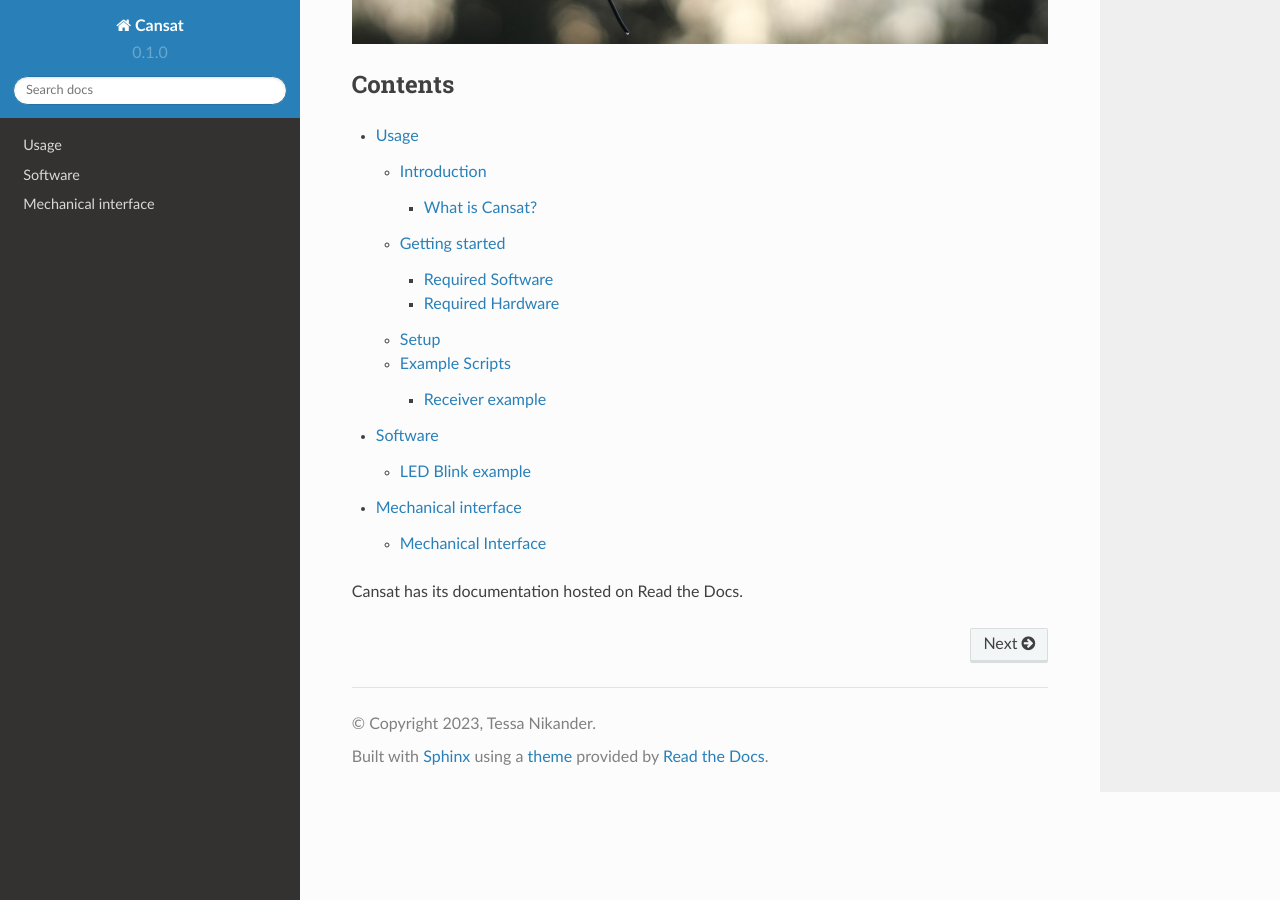
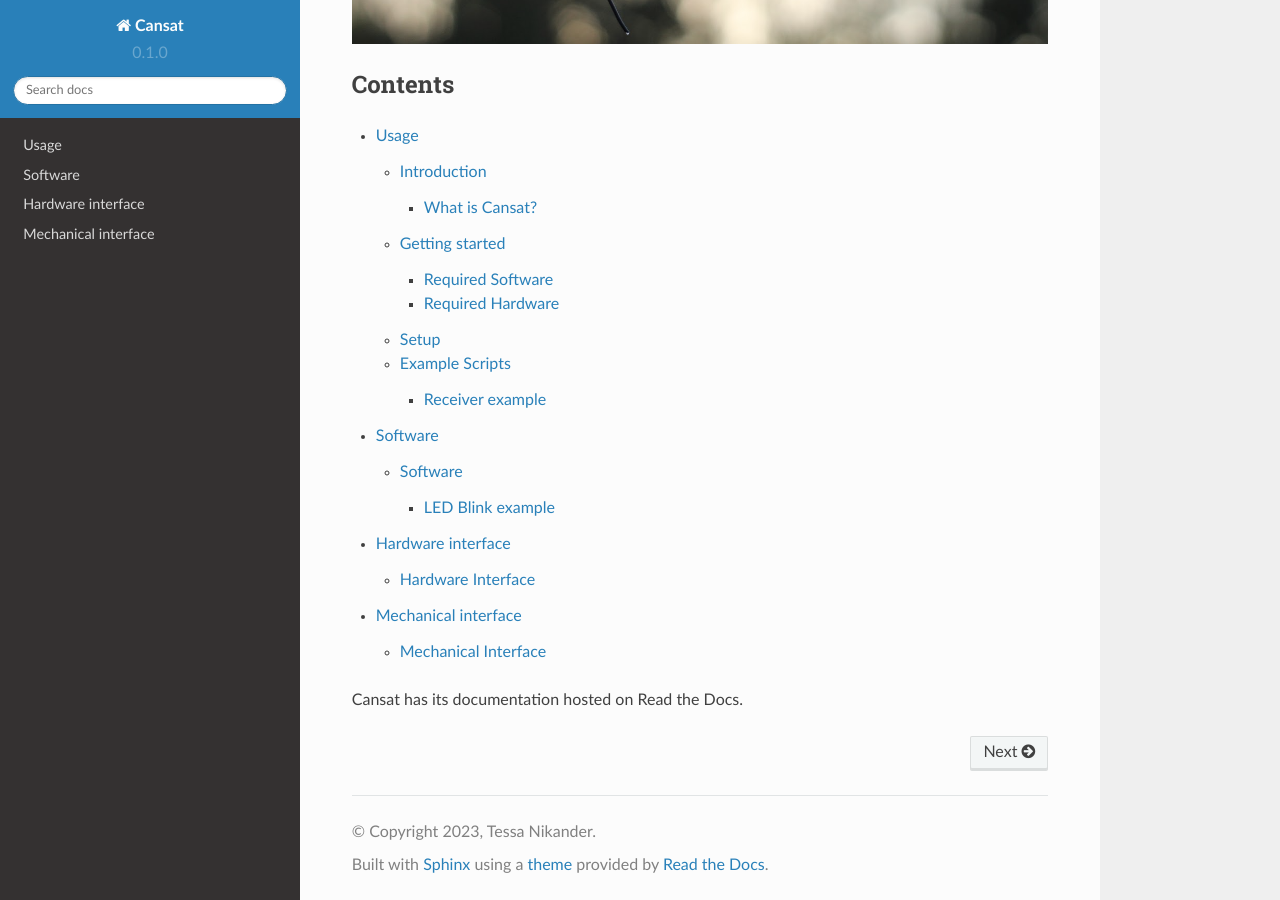
Before and after one commit to nikandt/cansat, a Sphinx documentation site: the page built from docs/source/index.rst, in a window 1280 px wide and 900 px high, scrolled down 747 px. Built offline with Sphinx 7.4.7 and the Read the Docs theme 2.0.0, drawn with Linux system fonts in a browser that asks for light colours.

Commit message:
Update references with software page

```diff
--- a/docs/source/index.rst
+++ b/docs/source/index.rst
@@ -19,6 +19,7 @@
 
    usage
    software
+   hardware
    mechanical
 
 Cansat has its documentation hosted on Read the Docs.
--- a/docs/source/software.rst
+++ b/docs/source/software.rst
@@ -1,8 +1,10 @@
 Software
 ========
 
-.. autosummary::
-   :toctree: generated
+.. _software:
+
+Software
+--------
 
 LED Blink example
 *****************
--- a/docs/source/usage.rst
+++ b/docs/source/usage.rst
@@ -105,7 +105,7 @@
 	}
 
 
-See the Software section for more coding examples.
+See the :ref:`software` section for more coding examples.
 
 
 Trouble with setup? Leave us a message: support@kitsat.fi
```
